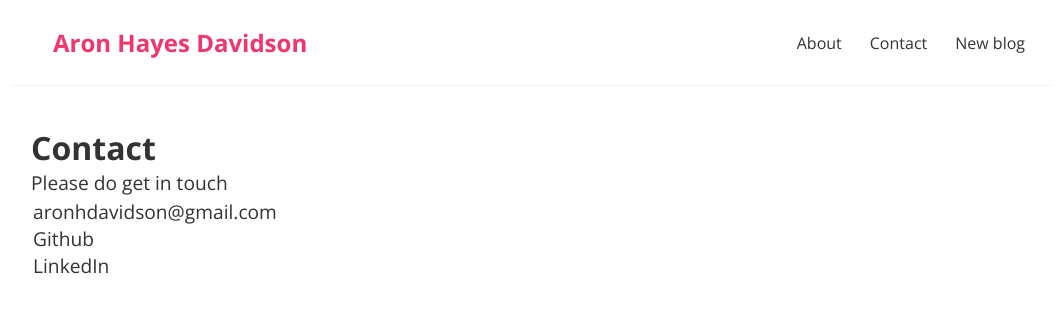
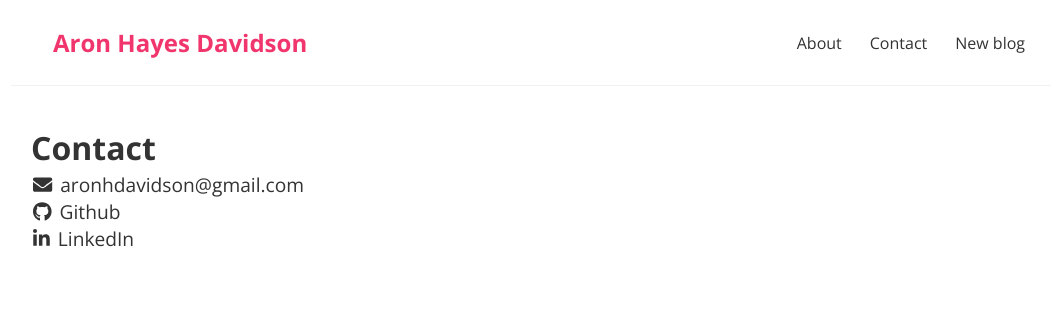
Before and after one commit to Aron-HD/React-website, a React (Create React App) app: page /contact in a window 1280 px wide. Shown: the top 312 px of the page, without its empty margins (109-1165 px from the left). Built offline with nearby package versions, Linux system fonts and the light colour scheme.

Commit message:
added fontawsome social icons

```diff
--- a/src/components/Contact.js
+++ b/src/components/Contact.js
@@ -1,19 +1,29 @@
-// import { Fragment } from "react";
+import { FontAwesomeIcon } from "@fortawesome/react-fontawesome";
+import { faGithub, faLinkedinIn } from "@fortawesome/free-brands-svg-icons";
+import { faEnvelope } from "@fortawesome/free-solid-svg-icons";
 
 const Contact = () => {
   return (
     <div className="contact">
       <h2>Contact</h2>
-      <p>Please do get in touch</p>
       <ul type="none">
         <li>
-          <a href="mailto:aronhdavidson@gmail.com">aronhdavidson@gmail.com</a>
+          <a href="mailto:aronhdavidson@gmail.com">
+            <FontAwesomeIcon icon={faEnvelope} />
+            aronhdavidson@gmail.com
+          </a>
         </li>
         <li>
-          <a href="https://github.com/Aron-HD">Github</a>
+          <a href="https://github.com/aron-hd">
+            <FontAwesomeIcon icon={faGithub} />
+            Github
+          </a>
         </li>
         <li>
-          <a href="https://www.linkedin.com/in/aron-hd/">LinkedIn</a>
+          <a href="https://www.linkedin.com/in/aron-hd/">
+            <FontAwesomeIcon icon={faLinkedinIn} />
+            LinkedIn
+          </a>
         </li>
       </ul>
     </div>
```
